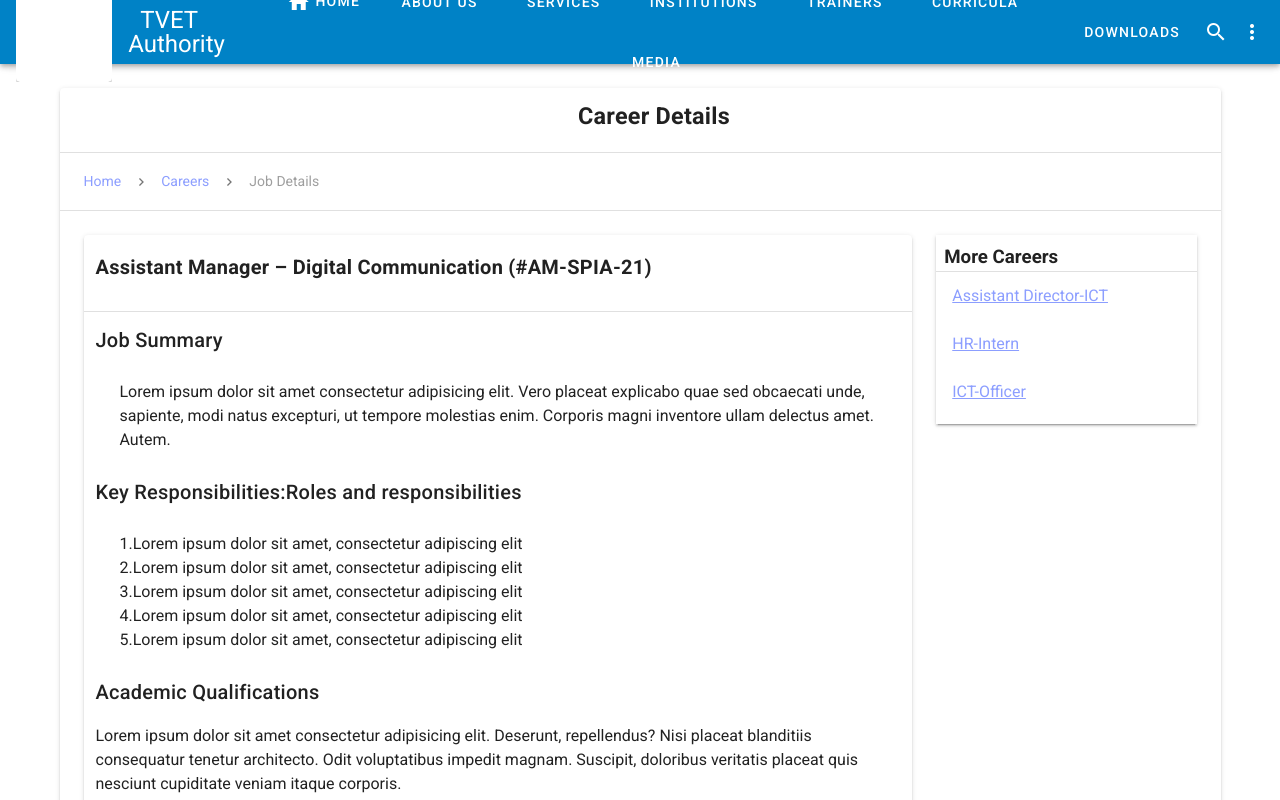
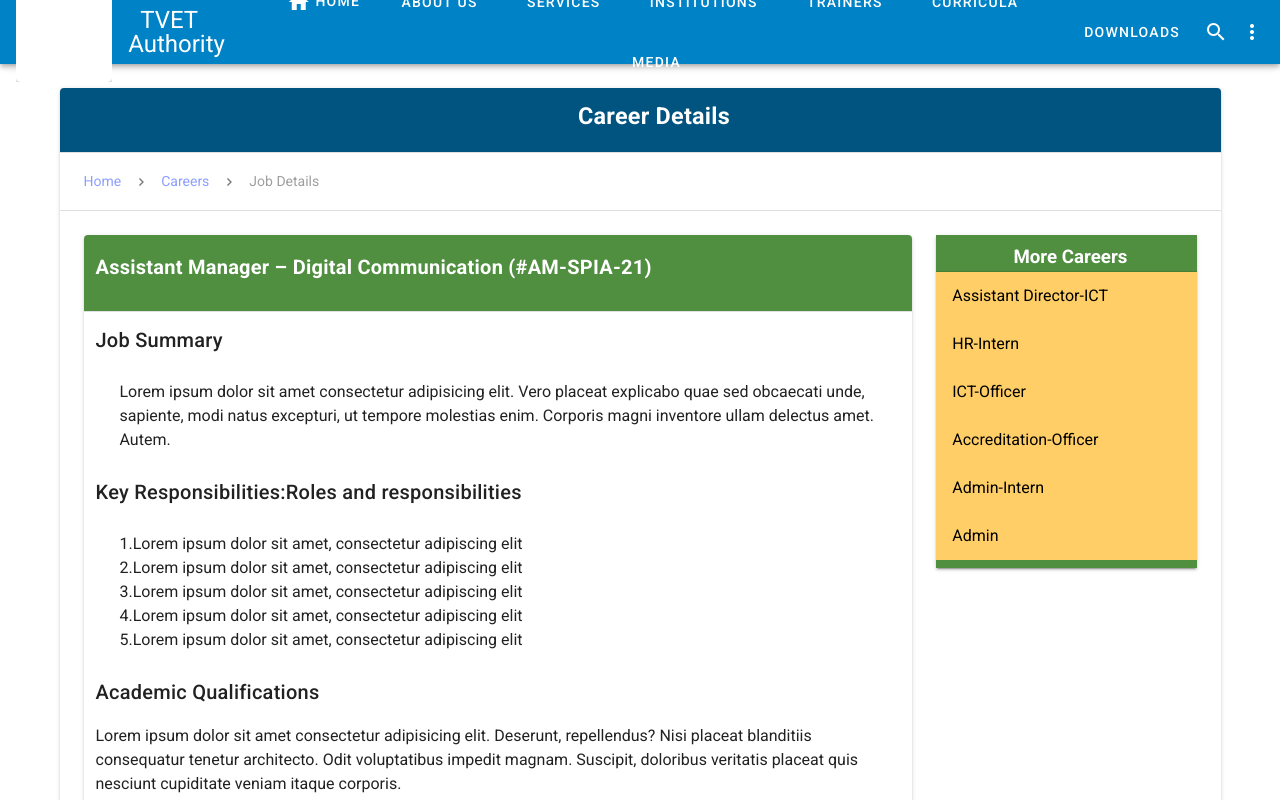
Before and after one commit to PitaKibunja/web-v-ix, a Vue app: page /careerdetails in a window 1280 px wide. Shown: the top 800 px of the page. Built offline with nearby package versions, Linux system fonts and the light colour scheme.

Commit message:
finalized colors

```diff
--- a/src/components/FAQs/FAQ.vue
+++ b/src/components/FAQs/FAQ.vue
@@ -1,7 +1,7 @@
 <template>
     <v-container class="mt-8">
           <v-card elevation="2">
-            <v-card-title>
+            <v-card-title class="ttitle white--text">
                  <v-row cols="12 " class="d-flex justify-center mb-1 ml-4  pt-2">
                     <div class="font-weight-medium">
 
@@ -11,7 +11,7 @@
             </v-card-title>
             <v-divider></v-divider>
             <v-card>
-                <v-card-title>
+                <v-card-title >
                  <v-row cols="8" class="d-flex justify-center mb-1 ml-4  pt-2">
 
                       <h3 class="pt-4 ml-8">How can we assist you today?</h3>
@@ -26,15 +26,15 @@
                     </v-row>
             </v-card-title>
             </v-card>
-            <v-container fluid>
-              <v-card class="d-flex align-content-start flex-wrap ma-2 pt-2" elevation="3">
+            <v-container fluid class="supu">
+
                 <v-row
       no-gutters
 
     >
 
           <v-btn
-        class="ma-4 pa-8 ma-2 text-white font-weight-medium"
+        class="bady white--text ma-4 pa-8 ma-2 text-white font-weight-medium"
         large
 
         v-for="n in faqs"
@@ -117,7 +117,7 @@
          </v-row> -->
 
     </v-row>
-            </v-card>
+
             </v-container>
           </v-card>
     </v-container>
--- a/src/components/FAQs/Questions.vue
+++ b/src/components/FAQs/Questions.vue
@@ -2,7 +2,7 @@
     <v-container class="mt-8">
           <v-card elevation="2">
 
-            <v-card-title>
+            <v-card-title class="ttitle white--text">
                  <v-row cols="12 " class="d-flex justify-center mb-1 ml-4  pt-2">
                     <div class="font-weight-medium">
 
@@ -25,7 +25,7 @@
                             v-for="quiz in Questions"
                             :key="quiz"
                         >
-                    <v-expansion-panel-header class="font-weight-medium" expand-icon="mdi-menu-down">
+                    <v-expansion-panel-header class="bady white--text font-weight-medium" expand-icon="mdi-menu-down">
                   {{ quiz.quiz }}
                     </v-expansion-panel-header>
                     <v-expansion-panel-content>
--- a/src/components/Repo/Career.vue
+++ b/src/components/Repo/Career.vue
@@ -1,7 +1,7 @@
 <template>
     <v-container class="mt-8">
           <v-card elevation="2">
-            <v-card-title>
+            <v-card-title class="ttitle white--text">
                  <v-row cols="12 " class="d-flex justify-center mb-1 ml-4  pt-2">
                     <div class="font-weight-medium">
 
@@ -11,10 +11,10 @@
             </v-card-title>
             <v-divider></v-divider>
 
-                <v-card dense>
+                <v-card dense class="supu">
                     <v-divider></v-divider>
                      <v-card-actions  v-for="n in 10" :key="n" >
-                         <v-container fluid>
+                         <v-container fluid >
                              <v-card elevation="2" dense color="grey lighten-5" class="d-flex justify-center " outlined no-gutters>
                              <v-row class="d-flex justify-center ma-2 pt-2"  outlined>
                                <v-col>
--- a/src/components/Repo/CareerDetails.vue
+++ b/src/components/Repo/CareerDetails.vue
@@ -1,7 +1,7 @@
 <template>
     <v-container class="mt-8">
           <v-card elevation="2">
-            <v-card-title>
+            <v-card-title class="ttitle white--text">
                  <v-row cols="12 " class="d-flex justify-center mb-1 ml-4  pt-2">
                     <div class="font-weight-medium">
 
@@ -25,8 +25,8 @@
                   <v-col cols="9" no-gutters>
                      <v-container>
                         <v-card >
-                           <v-card-title>
-                              <v-row  class="d-flex justify-start mb-1  pt-1">
+                           <v-card-title class="bady">
+                              <v-row  class="bady white--text d-flex justify-start mb-1  pt-1">
                                  <div class="font-weight-medium ma-1 pa-1">
 
                               <h4> Assistant Manager – Digital Communication (#AM-SPIA-21)</h4> <h3></h3>
@@ -81,26 +81,26 @@
                      </v-container>
                   </v-col>
                   <v-col>
-                     <v-container fluid>
+                     <v-container fluid >
                         <v-card
-                     class="mx-auto"
+                     class=" mx-auto"
                      max-width="300"
                      tile
                   >
-                     <v-list>
+                     <v-list class="bady">
 
-                  <h3 class="ml-2"> More Careers</h3>
+                  <h3 class="white--text ml-2 d-flex justify-center"> More Careers</h3>
                   <v-divider></v-divider>
                   <v-list-item-group
-
+                  class="supu"
                   color="primary"
                   >
         <v-list-item
           v-for="(item, i) in items"
           :key="i"
         >
-          <v-list-item-content>
-            <router-link :to="item.link"><v-list-item-title v-text="item.text"></v-list-item-title></router-link>
+          <v-list-item-content >
+            <router-link :to="item.link" style="text-decoration: none; color: inherit;"><v-list-item-title class="black--text" v-text="item.text"></v-list-item-title></router-link>
           </v-list-item-content>
         </v-list-item>
       </v-list-item-group>
@@ -122,6 +122,9 @@ export default {
         { text: 'Assistant Director-ICT', link: '/careerdetails' },
         { text: 'HR-Intern', link: '/careerdetails'},
         { text: 'ICT-Officer', link: '/careerdetails' },
+        { text: 'Accreditation-Officer', link: '/careerdetails' },
+        { text: 'Admin-Intern', link: '/careerdetails' },
+        { text: 'Admin', link: '/careerdetails' },
       ],
           linkss: [
         {
--- a/src/components/Repo/Tenders.vue
+++ b/src/components/Repo/Tenders.vue
@@ -1,7 +1,7 @@
 <template>
     <v-container class="mt-8">
-          <v-card elevation="2">
-            <v-card-title>
+          <v-card elevation="2" class="yellow">
+            <v-card-title class="ttitle white--text">
                  <v-row cols="12 " class="d-flex justify-center mb-1 ml-4  pt-2">
                     <div class="font-weight-medium">
 
@@ -10,9 +10,9 @@
                     </v-row>
             </v-card-title>
             <v-divider></v-divider>
-                <v-card>
+                <v-card class="bady">
 
-                    <v-row class="d-flex justify-center font-weight-medium ma-2" outlined>
+                    <v-row class="bady white--text d-flex justify-center font-weight-medium ma-1" outlined>
 
 
                             <v-col>Tender No</v-col>
@@ -23,7 +23,7 @@
 
                     </v-row>
                     <v-divider></v-divider>
-                     <v-card-actions  v-for="n in 10" :key="n">
+                     <v-card class="supu" v-for="n in 10" :key="n">
                          <v-container fluid>
                              <v-card elevation="3">
                              <v-row class="d-flex justify-center ma-2 pt-2" no-gutters outlined>
@@ -45,7 +45,7 @@
                     </v-row>
                          </v-card>
                          </v-container>
-                     </v-card-actions>
+                     </v-card>
 
                 </v-card>
           </v-card>
```
